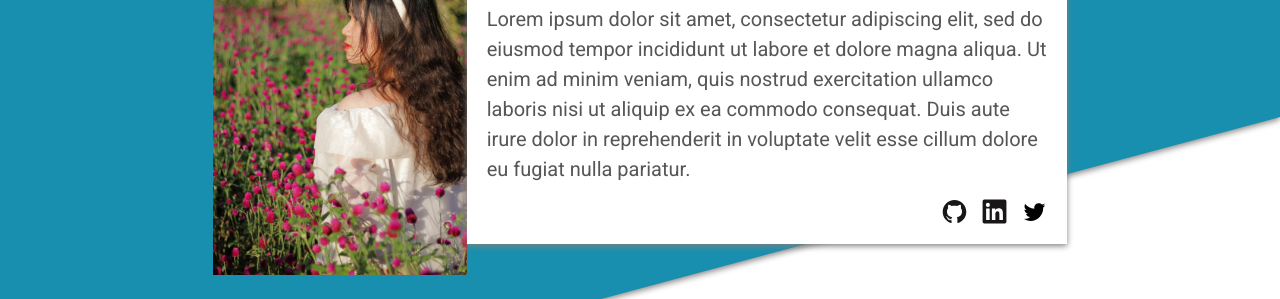
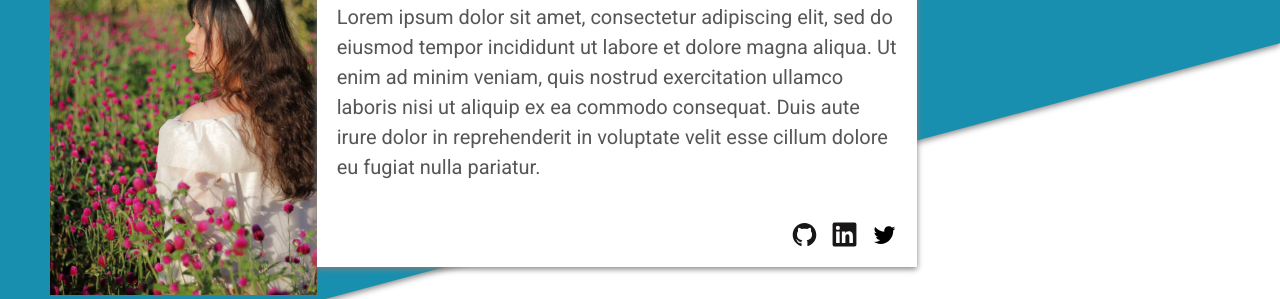
Before and after one commit to adubasava/homepage, a plain HTML site: page index.html in a window 1280 px wide. Shown: the part 135-434 px from the top of the page. Drawn offline with nearby package versions, Linux system fonts and the light colour scheme; a web font is replaced by a local one.

Commit message:
Improve header style

```diff
--- a/style.css
+++ b/style.css
@@ -10,20 +10,20 @@
     width: 100%;
     height: 100%;
     background-color: #188FAE;
-    transform: skewY(-15deg) translateY(calc(55vw * tan(-30deg)));
+    transform: skewY(-15deg) translateY(calc(65vw * tan(-30deg)));
     z-index: -1;
     box-shadow: 0px 2px 6px gray;
 }
 
 .header {
     display: flex;
-    justify-content: center;
+    justify-content: flex-start;
     align-items: center;
-    margin: 30px;
+    margin: 30px 50px;
 }
 
 .header img {
-    max-height: 380px;
+    max-height: 400px;
 }
 
 .about {
@@ -50,6 +50,7 @@ h1 {
     display: flex;
     justify-content: flex-end;
     gap: 15px;
+    margin-top: 40px;
 }
 
 .contact {
```
